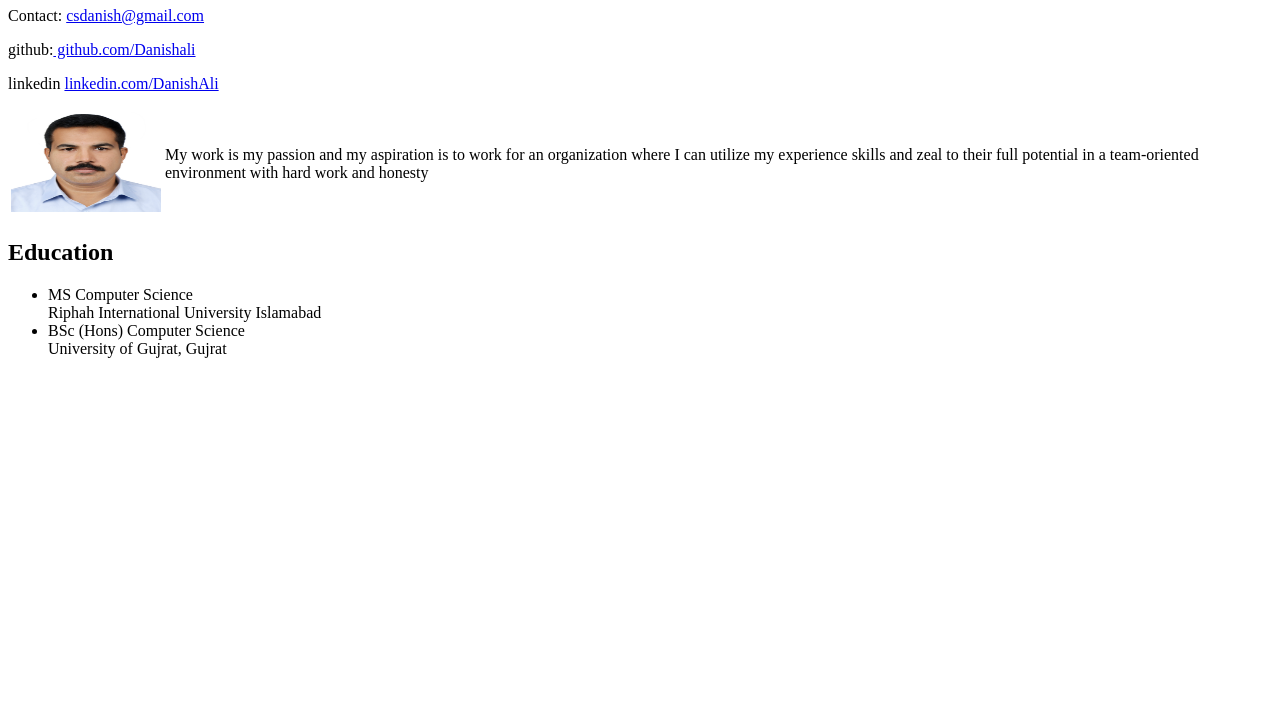
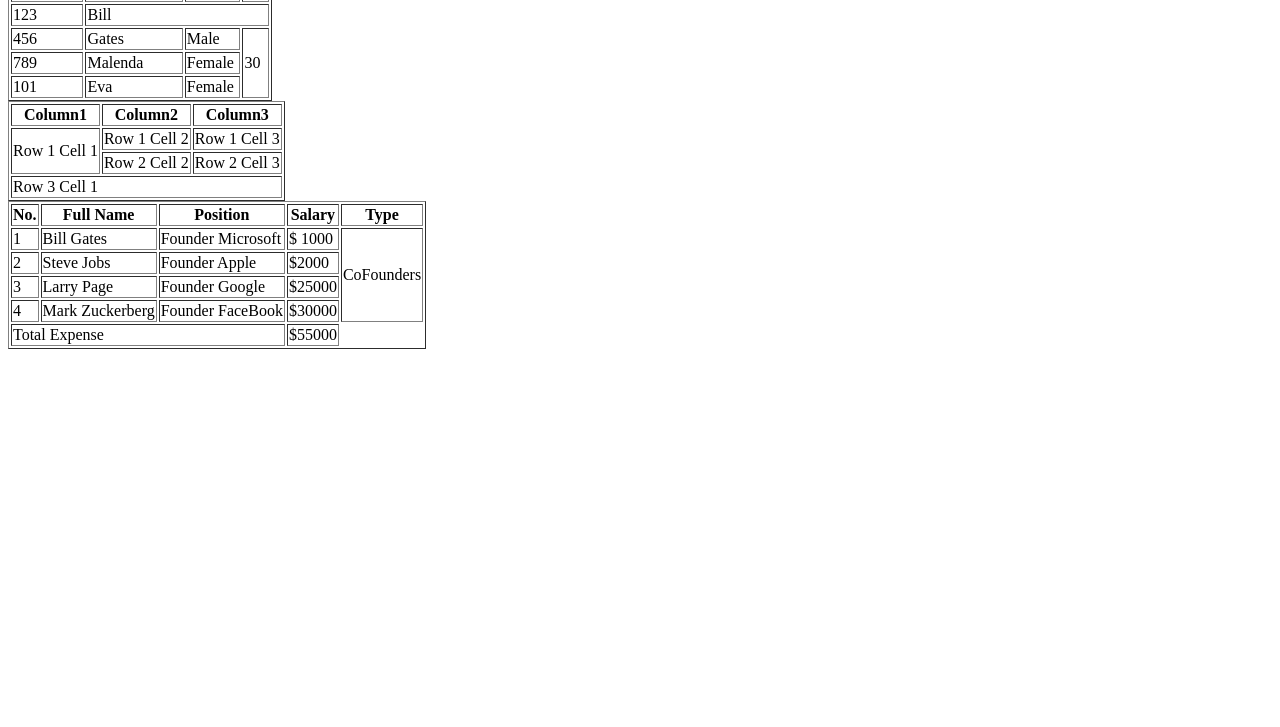
Before and after one commit to csdanishali/Web-Development-1-Practice, a plain HTML site: page index.html in a window 1280 px wide. Shown: the part 73-800 px from the top of the page. Drawn offline with Linux system fonts and the light colour scheme.

Commit message:
table practice

```diff
--- a/index.html
+++ b/index.html
@@ -74,7 +74,7 @@
 </div> -->
 
 
-<div>
+<!-- <div>
 
 <div>
 <h1> Danish Ali </h1>
@@ -86,9 +86,9 @@
 
 <table>
 <tr>
-<td>
+<td> -->
 <!-- <img src="D:\BATHSPA\Academics\Web Development I\Daily Class Practice\Class Practice\Web-Development-1-Practice" alt="Profile"> </td> Picture</img>   -->
-<img src="Profile.jpg.jpg" alt=" Pic" width="150" height="100"> </img>
+<!-- <img src="Profile.jpg.jpg" alt=" Pic" width="150" height="100"> </img>
 </td>
 <td>
     My work is my passion and my aspiration is to work for an organization where I can utilize my experience skills
@@ -116,10 +116,125 @@
 
 
 
+</div>  -->
+
+<p> Advance Table Practice </p>
+
+<table border="1">
+
+    <thead>
+<th> StudentId</th>
+<th>StudentName</th>
+<th>Gender</th>
+<th>age</th>
+    </thead>
+
+<tbody>
+<tr>
+
+    <td>123 </td>
+<td colspan="3">Bill</td>
+
+
+</tr>
+<tr>
+    <td>456 </td>
+    <td>Gates</td>
+    <td>Male</td>
+    <td rowspan="3">30</td>
+</tr>
+<tr>
+    <td>789 </td>
+    <td>Malenda</td>
+    <td>Female</td>
+
+</tr>
+<tr>
+    <td>101 </td>
+    <td>Eva</td>
+    <td>Female</td>
+
+</tr>
+
+</tbody>
 
 
 
-</div>
+</table>
+
+<table border="1">
+<thead>
+<th>Column1</th>
+<th>Column2</th>
+<th>Column3</th>
+</thead>
+
+<tbody>
+    <tr>
+<td rowspan="2"> Row 1 Cell 1</td>
+<td> Row 1 Cell 2</td>
+<td> Row 1 Cell 3</td>
+    </tr>
+<tr>
+<td> Row 2 Cell 2 </td>
+<td> Row 2 Cell 3 </td>
+</tr>
+<tr>
+<td colspan="3"> Row 3 Cell 1</td>
+
+
+</tr>
+
+</tbody>
+
+
+</table>
+<table border="1">
+<tablehead>
+<tr>
+
+    <th> No. </th>
+    <th> Full Name </th>
+    <th> Position </th>
+    <th> Salary </th>
+    <th> Type </th>
+</tr>
+<tablebody>
+<tr>
+<td> 1 </td>
+<td> Bill Gates </td>
+<td> Founder Microsoft </td>
+<td>  $ 1000 </td>
+<td rowspan="4"> CoFounders </td>
+</tr>
+<tr>
+    <td>2</td>
+    <td>Steve Jobs</td>
+    <td>Founder Apple </td>
+    <td> $2000</td>
+</tr>
+<tr>
+    <td>3</td>
+    <td>Larry Page </td>
+    <td> Founder Google </td>
+    <td>$25000</td>
+</tr>
+<tr>
+    <td>4</td>
+    <td>Mark Zuckerberg</td>
+    <td>Founder FaceBook</td>
+    <td>$30000</td>
+</tr>
+</tablebody>
+<tablefooter>
+<tr>
+    <td colspan="3">Total Expense </td>
+    <td> $55000</td>
+</tr>
+</tablefooter>
+
+</tablehead>
+</table>
 
 </body>
 
```
Also changed, not shown: tables.html (added, +136 -0 lines).
